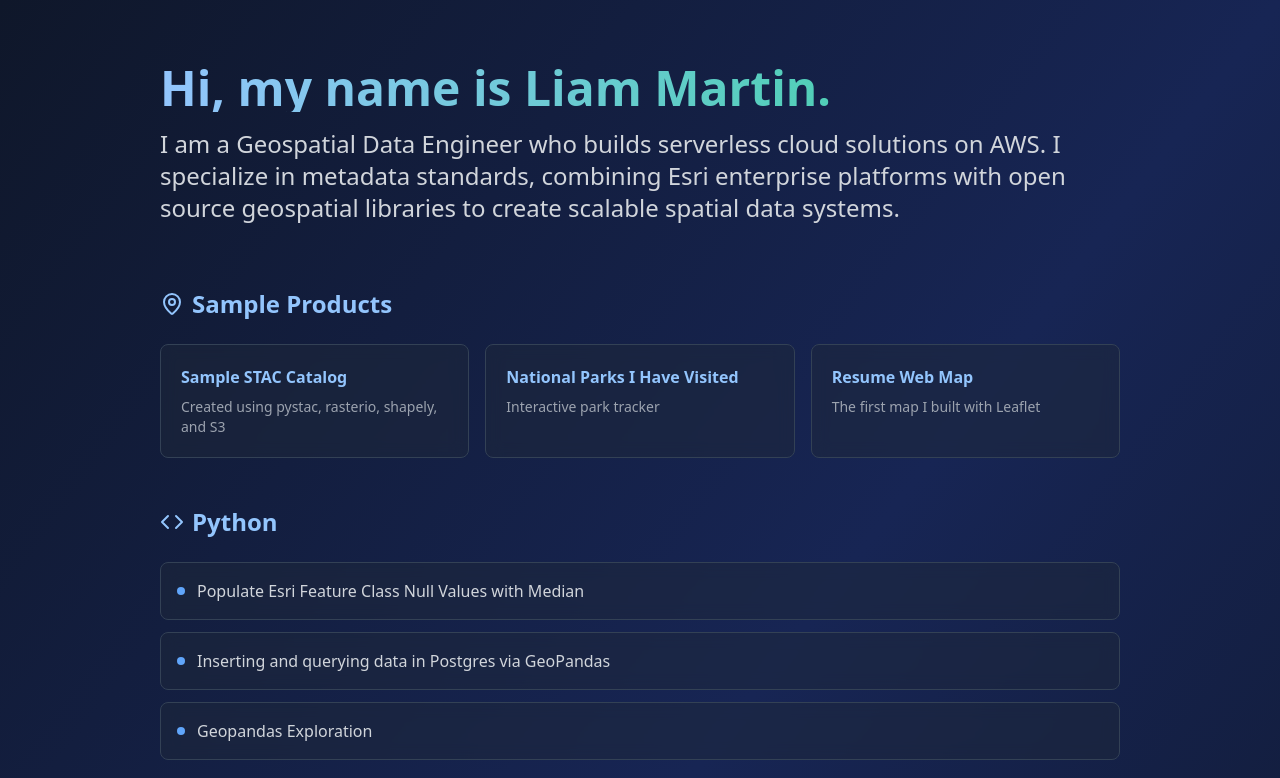
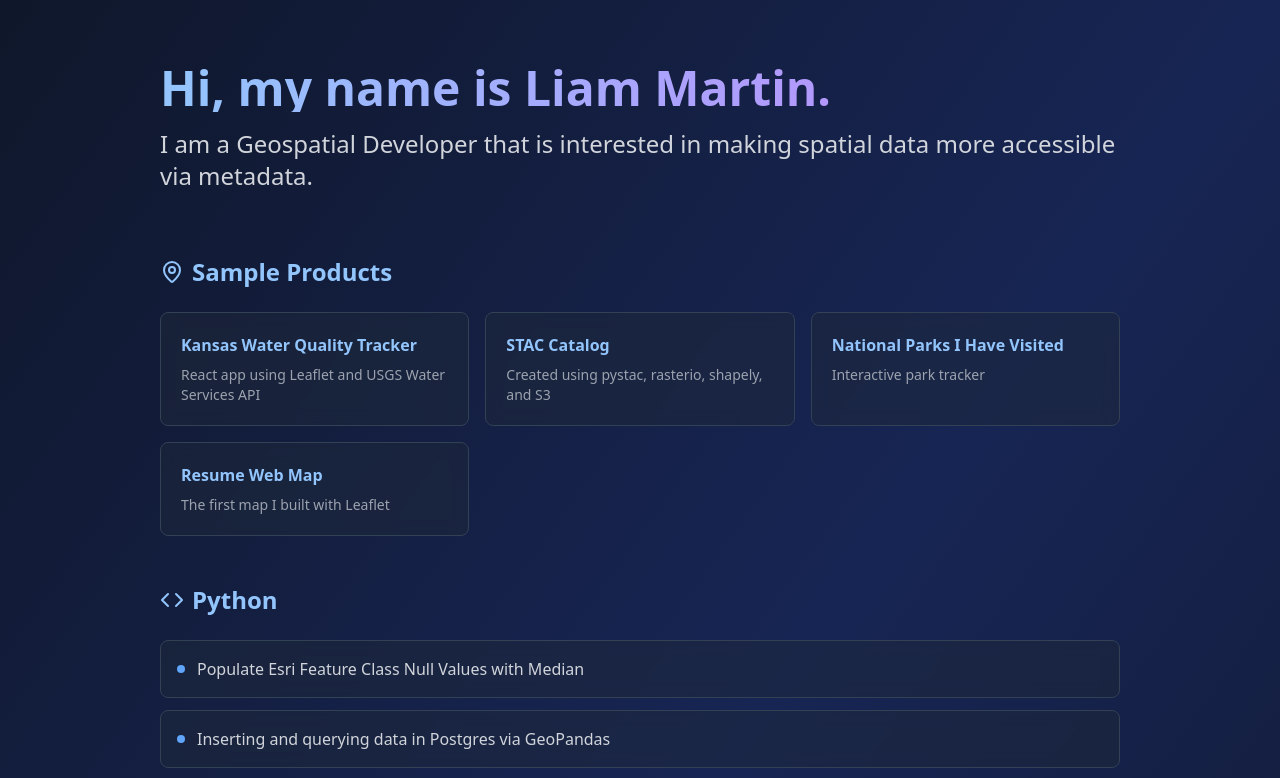
Before and after one commit to liammartin3/liammartin3.github.io, a React (Create React App) app: page / in a window 1280 px wide. Shown: the top 778 px of the page. Built offline with nearby package versions, Linux system fonts and the light colour scheme.

Commit message:
add water quality app

```diff
--- a/src/App.js
+++ b/src/App.js
@@ -4,7 +4,12 @@
 export default function Portfolio() {
   const projects = [
     {
-      title: "Sample STAC Catalog",
+      title: "Kansas Water Quality Tracker",
+      description: "React app using Leaflet and USGS Water Services API",
+      url: "https://liammartin3.github.io/kansas-water-quality/"
+    },
+    {
+      title: "STAC Catalog",
       description: "Created using pystac, rasterio, shapely, and S3",
       url: "https://radiantearth.github.io/stac-browser/#/external/stac-data.s3.us-east-2.amazonaws.com/stac-catalog/catalog.json?.language=en"
     },
@@ -36,7 +41,7 @@
   ];
 
   const experience = [
-    { year: "2023 - Present", role: "Geospatial Data Engineer", company: "Xentity Corporation" },
+    { year: "2023 - Present", role: "Geospatial Developer", company: "Xentity Corporation" },
     { year: "2020 - 2023", role: "Geospatial Analyst", company: "Red Castle Resources" },
     { year: "2019 - 2020", role: "GIS Technician", company: "Tasman Geosciences" }
   ];
@@ -51,13 +56,11 @@
       <div className="max-w-5xl mx-auto px-6 py-16 sm:px-8">
         {/* Header */}
         <header className="mb-16">
-          <h1 className="text-4xl sm:text-5xl font-bold mb-4 bg-gradient-to-r from-blue-300 to-emerald-400 bg-clip-text text-transparent">
+          <h1 className="text-4xl sm:text-5xl font-bold mb-4 bg-gradient-to-r from-blue-300 to-purple-400 bg-clip-text text-transparent">
             Hi, my name is Liam Martin.
           </h1>
           <p className="text-xl sm:text-2xl text-gray-300 leading-relaxed">
-            I am a Geospatial Data Engineer who builds serverless cloud solutions on AWS.
-            I specialize in metadata standards, combining Esri enterprise platforms
-            with open source geospatial libraries to create scalable spatial data systems.
+            I am a Geospatial Developer that is interested in making spatial data more accessible via metadata.
           </p>
         </header>
 
```
